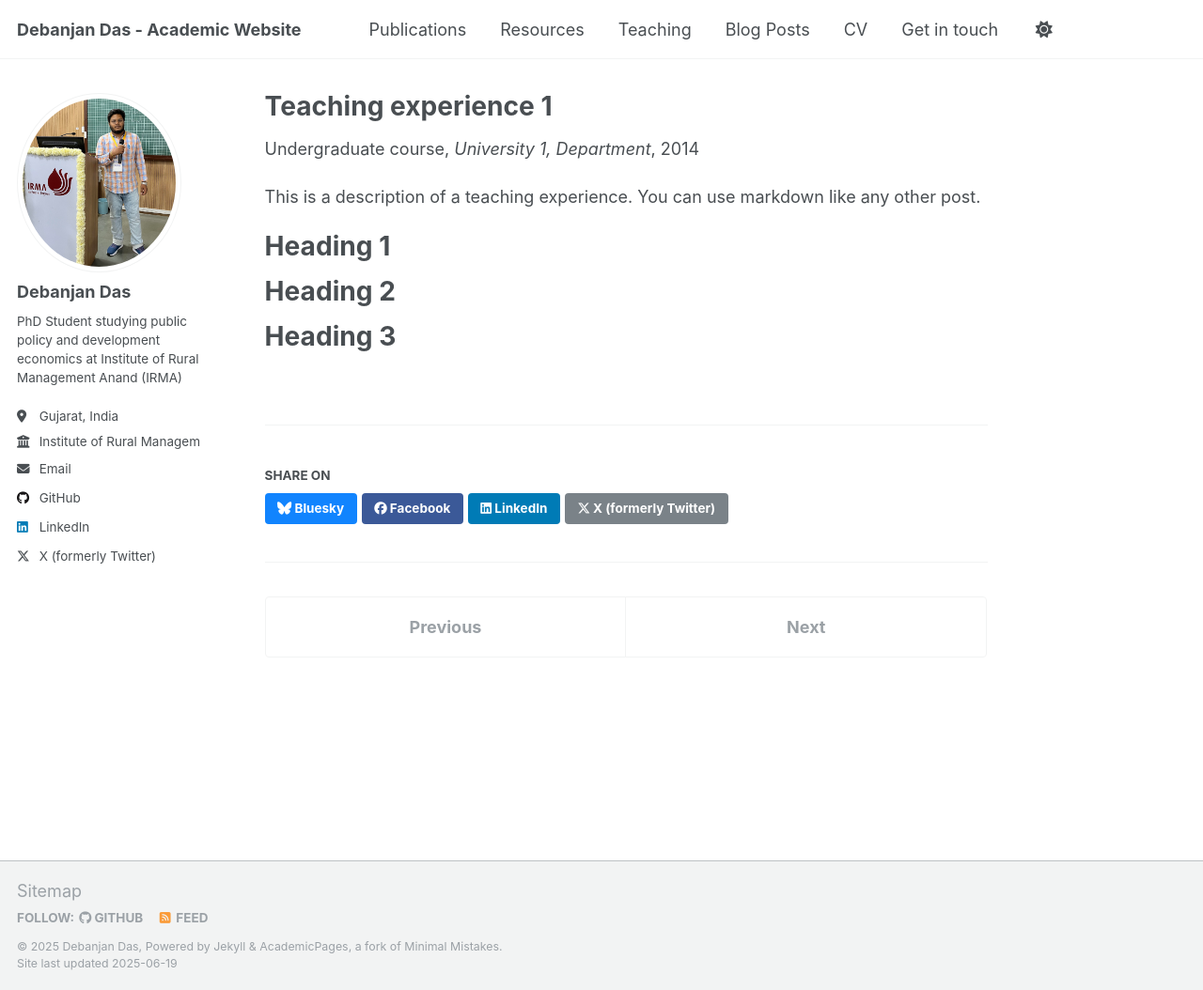
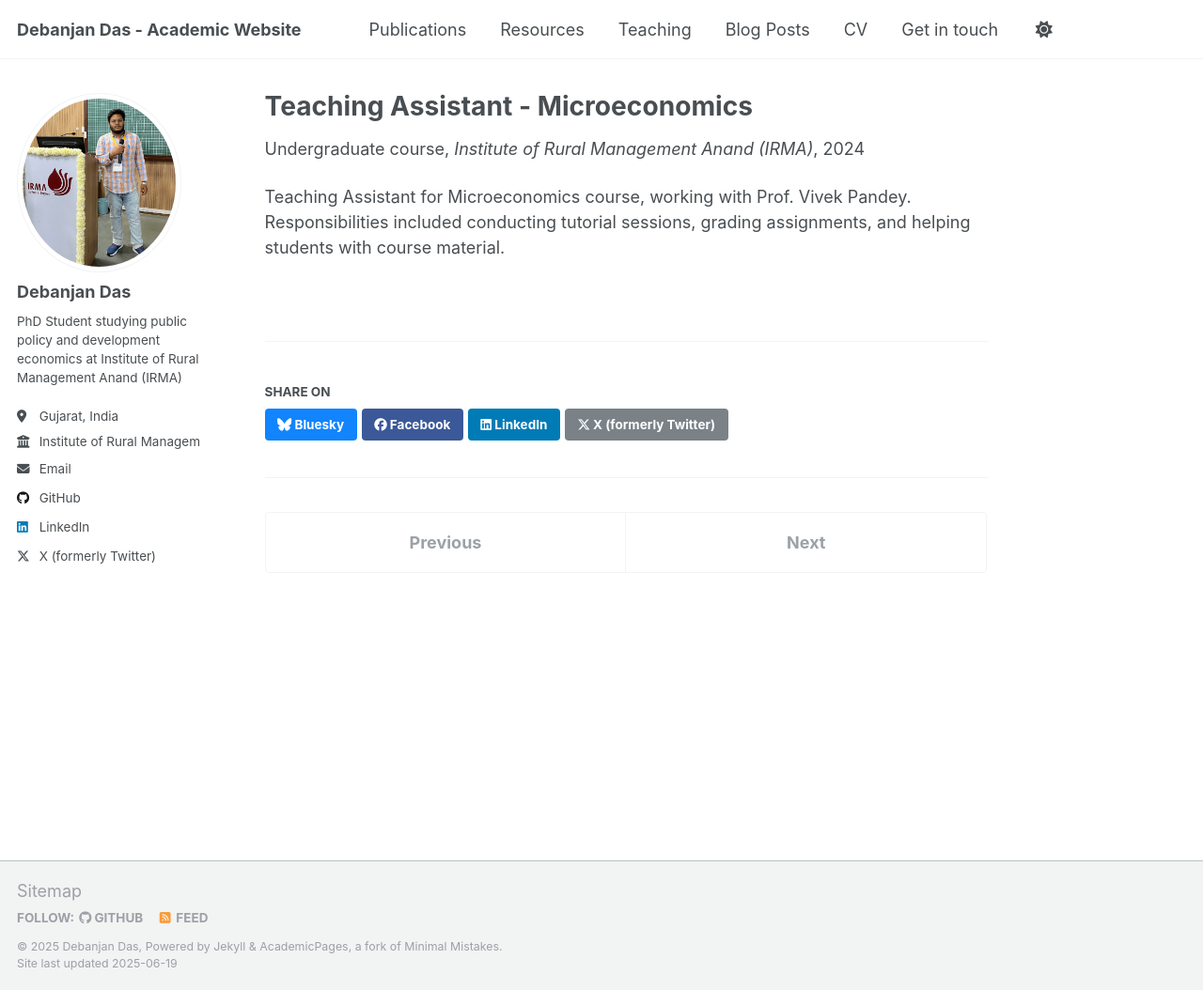
Before and after one commit to Debanjan-econpolicy/debanjan-econpolicy.github.io, a Jekyll site: the page built from _teaching/2014-spring-teaching-1.md, in a window 1280 px wide and 1054 px high. Shown: the whole window at 94% size. Built offline with Jekyll 4.4.1, drawn with Linux system fonts in a browser that asks for light colours.

Commit message:
Fix microeconomics TA entry

```diff
--- a/_teaching/2014-spring-teaching-1.md
+++ b/_teaching/2014-spring-teaching-1.md
@@ -1,20 +1,11 @@
 ---
-title: "Teaching experience 1"
+title: "Teaching Assistant - Microeconomics"
 collection: teaching
 type: "Undergraduate course"
-permalink: /teaching/2014-spring-teaching-1
-venue: "University 1, Department"
-date: 2014-01-01
-location: "City, Country"
+permalink: /teaching/2024-microeconomics
+venue: "Institute of Rural Management Anand (IRMA)"
+date: 2024-02-01
+location: "Gujarat, India"
 ---
 
-This is a description of a teaching experience. You can use markdown like any other post.
-
-Heading 1
-======
-
-Heading 2
-======
-
-Heading 3
-======
+Teaching Assistant for Microeconomics course, working with Prof. Vivek Pandey. Responsibilities included conducting tutorial sessions, grading assignments, and helping students with course material.
```
